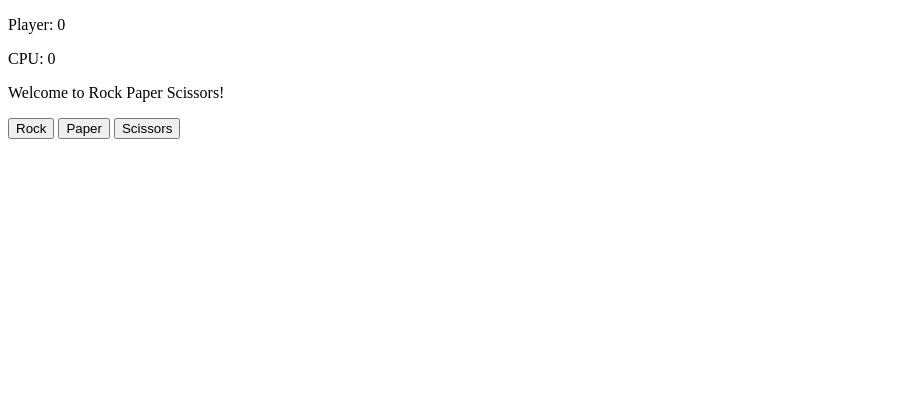
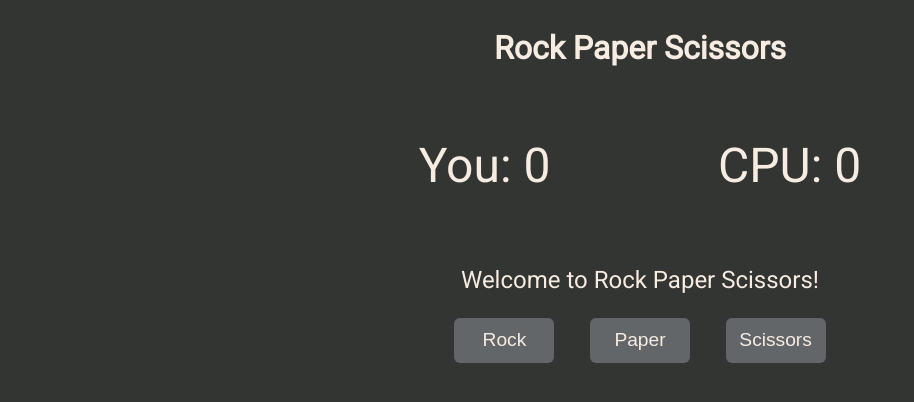
Before and after one commit to drrckchng/Rock-Paper-Scissors, a plain HTML site: page index.html in a window 1280 px wide. Shown: the whole page, without its empty margins (0-914 px from the left). Drawn offline with Linux system fonts and the light colour scheme.

Commit message:
Add base styling and layout using flexboxes

```diff
--- a/index.html
+++ b/index.html
@@ -6,12 +6,16 @@
     <meta name="viewport" content="width=device-width, initial-scale=1.0">
     <title>Rock Paper Scissors</title>
     <script src="script.js" defer></script>
+    <link href="http://fonts.googleapis.com/css?family=Roboto" rel="stylesheet" type="text/css">
     <link rel="stylesheet" href="style.css">
 </head>
 <body>
+    <h1>Rock Paper Scissors</h1>
     <div id="results">
-        <p id="player-score">Player: 0</p>
-        <p id="cpu-score">CPU: 0</p>
+        <div class="scores">
+            <p id="player-score">You: 0</p>
+            <p id="cpu-score">CPU: 0</p>
+        </div>
         <p id="game-text">Welcome to Rock Paper Scissors!</p>
     </div>
     <div id="wrapper">
@@ -19,5 +23,7 @@
         <button class="player-choice">Paper</button>
         <button class="player-choice">Scissors</button>
     </div>
+
+
 </body>
 </html>
--- a/script.js
+++ b/script.js
@@ -51,7 +51,7 @@ function game(choice) {
 }
 
 function updateScore() {
-    playerScore.innerText = "Player: " + playerWins;
+    playerScore.innerText = "You: " + playerWins;
     cpuScore.innerText = "CPU: " + cpuWins;
 }
 
--- a/style.css
+++ b/style.css
@@ -0,0 +1,45 @@
+body {
+    display: flex;
+    flex-direction: column;
+    align-items: center;
+    font-family: "Roboto", "Helvetica", "Arial", sans-serif;
+    background-color: #333533;
+    color: #f7ece1;
+}
+
+button {
+    border: 0;
+}
+
+#results {
+    display: flex;
+    flex-direction: column;
+    width: 35%;
+    font-size: 1em;
+}
+
+.scores {
+    display: flex;
+    justify-content: space-between;
+    font-size: 3em;
+}
+
+#game-text {
+    font-size: 1.5em;
+    align-self: center;
+}
+
+#wrapper {
+    display: flex;
+    width: 35%;
+    justify-content: space-evenly;
+}
+
+#wrapper button {
+    background-color: #636669;
+    border-radius: 6px;
+    font-size: 1.2em;
+    color: #f7ece1;
+    width: 100px;
+    height: 45px;
+}
```
